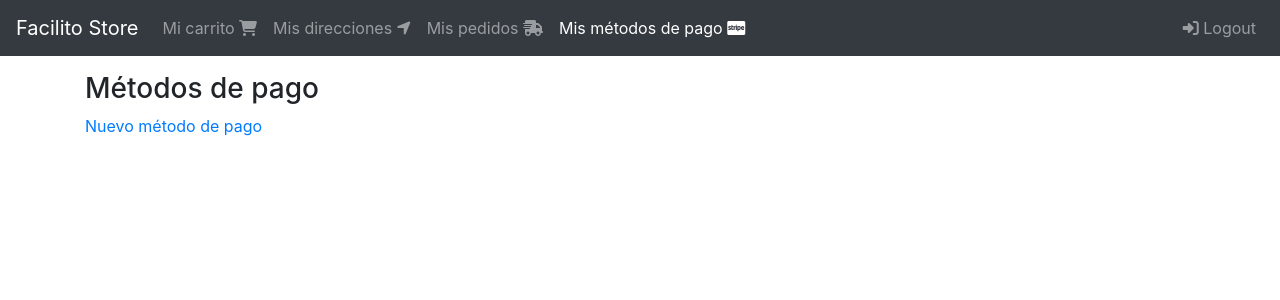
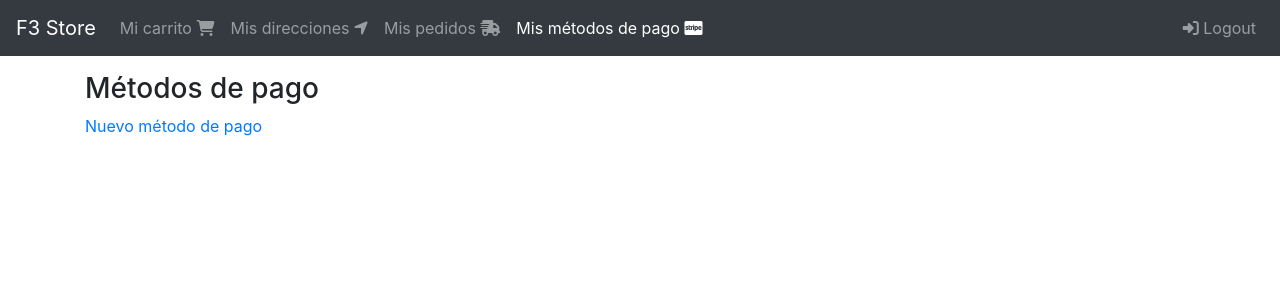
Before and after one commit to fitoelizond0/Django_ecommerce, a Django app: page /pagos/ in a window 1280 px wide. Shown: the top 300 px of the page. Run offline with Django 3.2, Linux system fonts and the light colour scheme; a user stored in the database is signed in; data comes from the database, SQL or seed files in the repository; some libraries are stand-ins or nearby versions.

Commit message:
Cambio de titulo

```diff
--- a/templates/navbar.html
+++ b/templates/navbar.html
@@ -6,7 +6,7 @@
 {% url 'billing_profiles:billing_profiles' as billing_profiles %}
 
 <nav class="navbar navbar-expand-md bg-dark navbar-dark">
-  <a href="{% url 'index' %}" class="navbar-brand">Facilito Store</a>
+  <a href="{% url 'index' %}" class="navbar-brand">F3 Store</a>
 
   <button type="button" name="button" class="navbar-toggler navbar-toggler-right" data-toggle="collapse" data-target="#navb">
     <span class="navbar-toggler-icon"></span>
```
